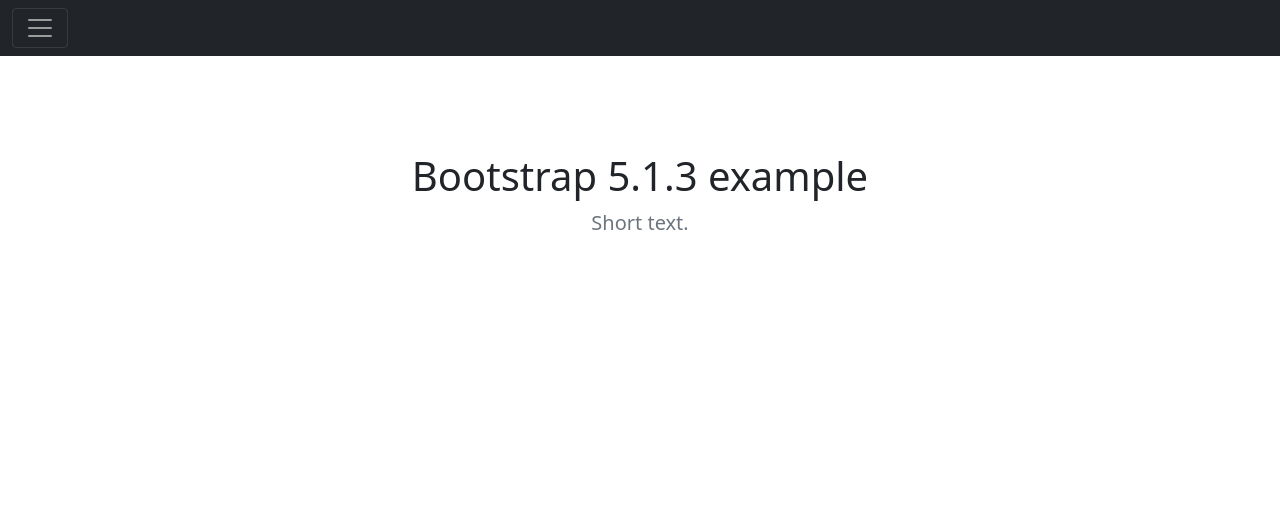
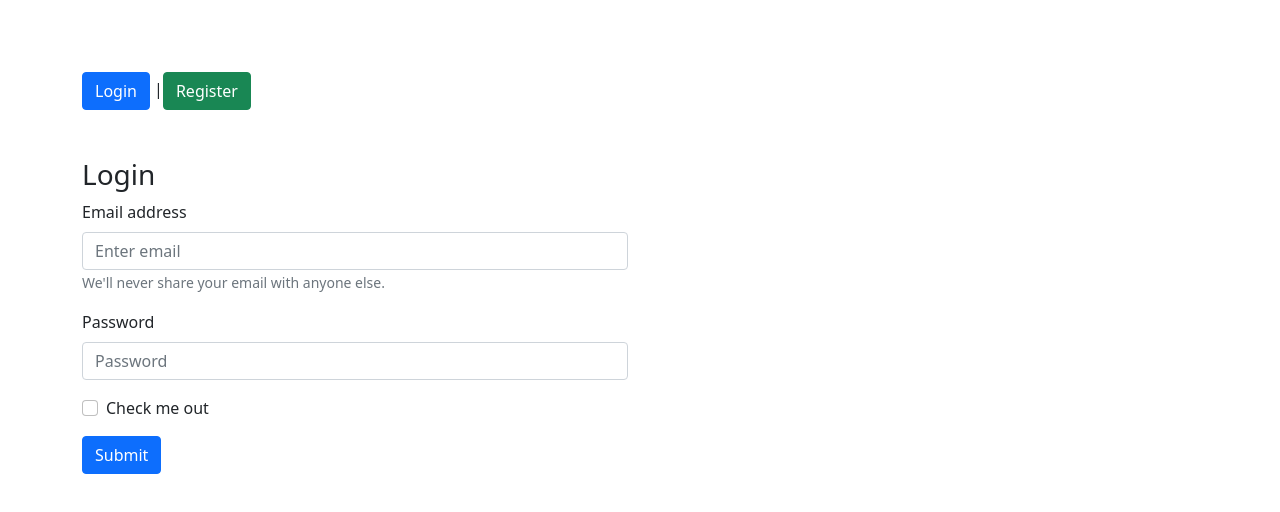
Before and after one commit to insidecom2/job-frontend, a Next.js app: page / in a window 1280 px wide. Shown: the top 512 px of the page. Built offline with nearby package versions, Linux system fonts and the light colour scheme.

Commit message:
update component

```diff
--- a/package.json
+++ b/package.json
@@ -3,6 +3,7 @@
     "bootstrap": "^5.1.3",
     "next": "^12.1.6",
     "react": "^18.1.0",
+    "react-bootstrap": "^2.3.1",
     "react-dom": "^18.1.0"
   },
   "scripts": {
--- /dev/null
+++ b/pages/fetch/[name].js
@@ -0,0 +1,2 @@
+
+//https://restcountries.com/v3.1/all
--- a/pages/index.js
+++ b/pages/index.js
@@ -1,48 +1,24 @@
-import Head from 'next/head'
-const homePage = () => {
-     return (
-         <div>
-             <Head>
-                 <title>Next and Bootstrap</title>
-                 <meta name="description" content="A demo about NextJS and Bootstrap 5" />
-             </Head>
+// import { Button } from 'bootstrap';
+import { Container, Row, Col,Button } from 'react-bootstrap';
+import Login from '../src/components/Login';
+import React, { useState } from 'react';
+import Register from '../src/components/Register';
 
-             <div className="toast align-items-center text-white bg-primary border-0 position-absolute top-50" role="alert" aria-live="assertive" aria-atomic="true">
-                 <div className="d-flex">
-                     <div className="toast-body">
-                         Hello, world! This is a toast message.
-                     </div>
-                     <button type="button" className="btn-close btn-close-white me-2 m-auto" data-bs-dismiss="toast" aria-label="Close"></button>
-                 </div>
-             </div>
-
-             <div className="collapse" id="navbarToggleExternalContent">
-                 <div className="bg-dark p-4">
-                     <h5 className="text-white h4">Collapsed content</h5>
-                     <span className="text-muted">Toggleable via the navbar brand.</span>
-                 </div>
-             </div>
-             <nav className="navbar navbar-dark bg-dark">
-                 <div className="container-fluid">
-                     <button className="navbar-toggler" type="button" data-bs-toggle="collapse" data-bs-target="#navbarToggleExternalContent" aria-controls="navbarToggleExternalContent" aria-expanded="false" aria-label="Toggle navigation">
-                         <span className="navbar-toggler-icon"></span>
-                     </button>
-                 </div>
-             </nav>
-
-             <main>
-                 <section className="py-5 text-center container">
-                     <div className="row py-lg-5">
-                         <div className="col-lg-6 col-md-8 mx-auto">
-                             <h1 className="fw-light">Bootstrap 5.1.3 example</h1>
-                             <p className="lead text-muted">Short text.</p>
-                         </div>
-                     </div>
-                 </section>
-             </main>
-
-         </div>
-     )
- }
-
-export default homePage;
+export default function Home() {
+    const [switchComponent , setSwitchComponent] = useState('login');
+    return (
+        <Container className='pt-4'>
+            <Row className='py-5'>
+                <Col lg={6}>
+                    <Button onClick={() => setSwitchComponent('login')}>Login</Button> |
+                     <Button variant="success" onClick={() => setSwitchComponent('register')}> Register</Button>
+                </Col>
+            </Row>
+            <Row>
+                <Col md={6} lg={6}>
+                    {switchComponent == 'login' ?<Login /> : <Register/>}
+                </Col>
+            </Row>
+        </Container>
+    );
+}
--- /dev/null
+++ b/src/components/Login.js
@@ -0,0 +1,27 @@
+import { Form , Button} from 'react-bootstrap';
+
+export default function Login() {
+    return (
+        <Form>
+            <h3>Login</h3>
+            <Form.Group className="mb-3" controlId="formBasicEmail">
+                <Form.Label>Email address</Form.Label>
+                <Form.Control type="email" placeholder="Enter email" />
+                <Form.Text className="text-muted">
+                    We'll never share your email with anyone else.
+                </Form.Text>
+            </Form.Group>
+
+            <Form.Group className="mb-3" controlId="formBasicPassword">
+                <Form.Label>Password</Form.Label>
+                <Form.Control type="password" placeholder="Password" />
+            </Form.Group>
+            <Form.Group className="mb-3" controlId="formBasicCheckbox">
+                <Form.Check type="checkbox" label="Check me out" />
+            </Form.Group>
+            <Button variant="primary" type="submit">
+                Submit
+            </Button>
+        </Form>
+    )
+}
--- /dev/null
+++ b/src/components/Register.js
@@ -0,0 +1,33 @@
+import { Form , Button} from 'react-bootstrap';
+
+export default function Register() {
+    return (
+        <Form>
+            <h3>Register</h3>
+            <Form.Group className="mb-3" controlId="formBasicEmail">
+                <Form.Label>Email address</Form.Label>
+                <Form.Control type="email" placeholder="Enter email" />
+
+            </Form.Group>
+
+            <Form.Group className="mb-3" controlId="formBasicPassword">
+                <Form.Label>Password</Form.Label>
+                <Form.Control type="password" placeholder="Password" />
+            </Form.Group>
+
+            <Form.Group className="mb-3" controlId="formBasicEmail">
+                <Form.Label>First name</Form.Label>
+                <Form.Control type="text" placeholder="Enter Firstname" />
+
+            </Form.Group>
+            <Form.Group className="mb-3" controlId="formBasicEmail">
+                <Form.Label>Last name</Form.Label>
+                <Form.Control type="email" placeholder="Enter Firstname" />
+
+            </Form.Group>
+            <Button variant="primary" type="submit">
+                Submit
+            </Button>
+        </Form>
+    )
+}
```
Also changed, not shown: pages/fetch/index.js (added), 1 other file (tests, documents, lock files or other folders).
